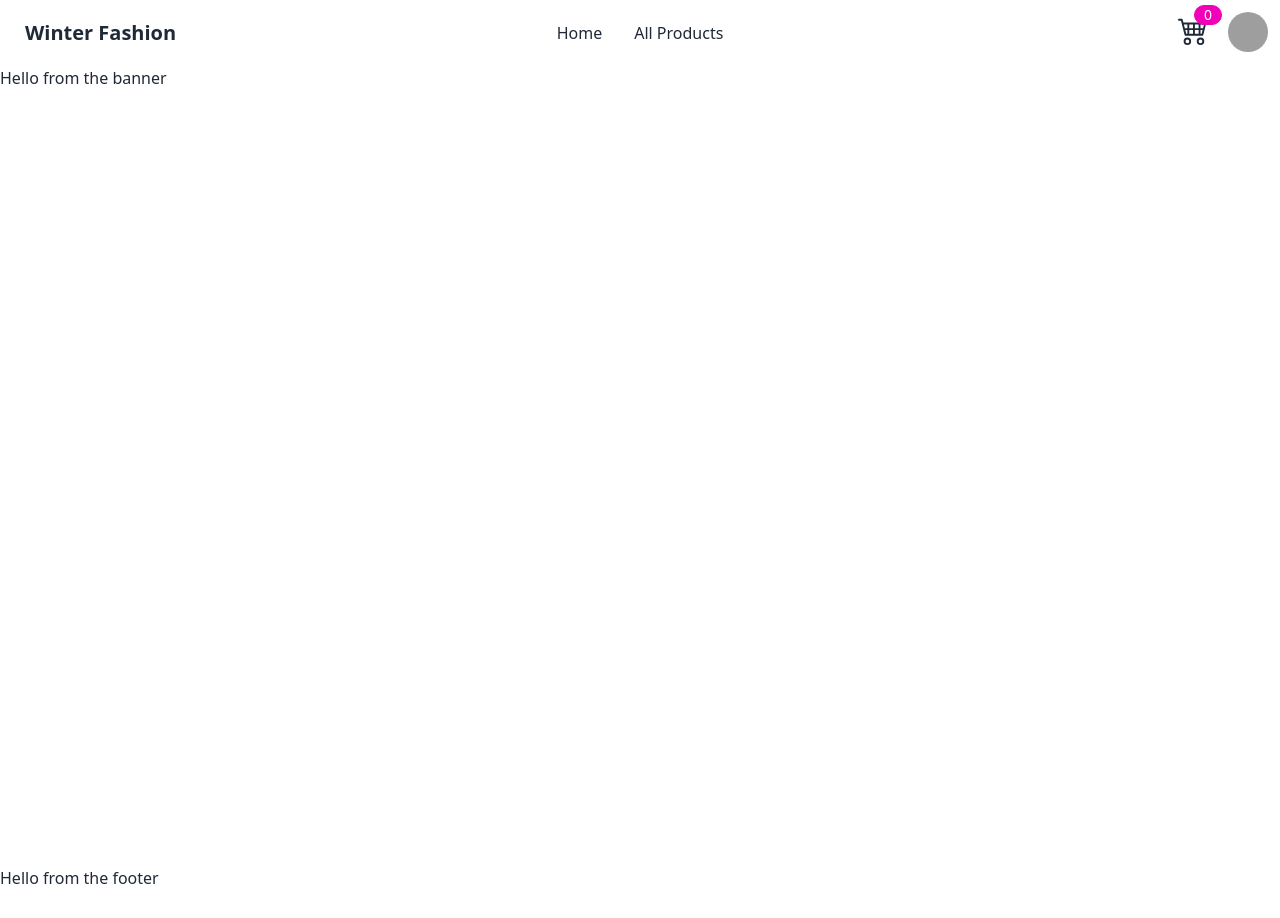
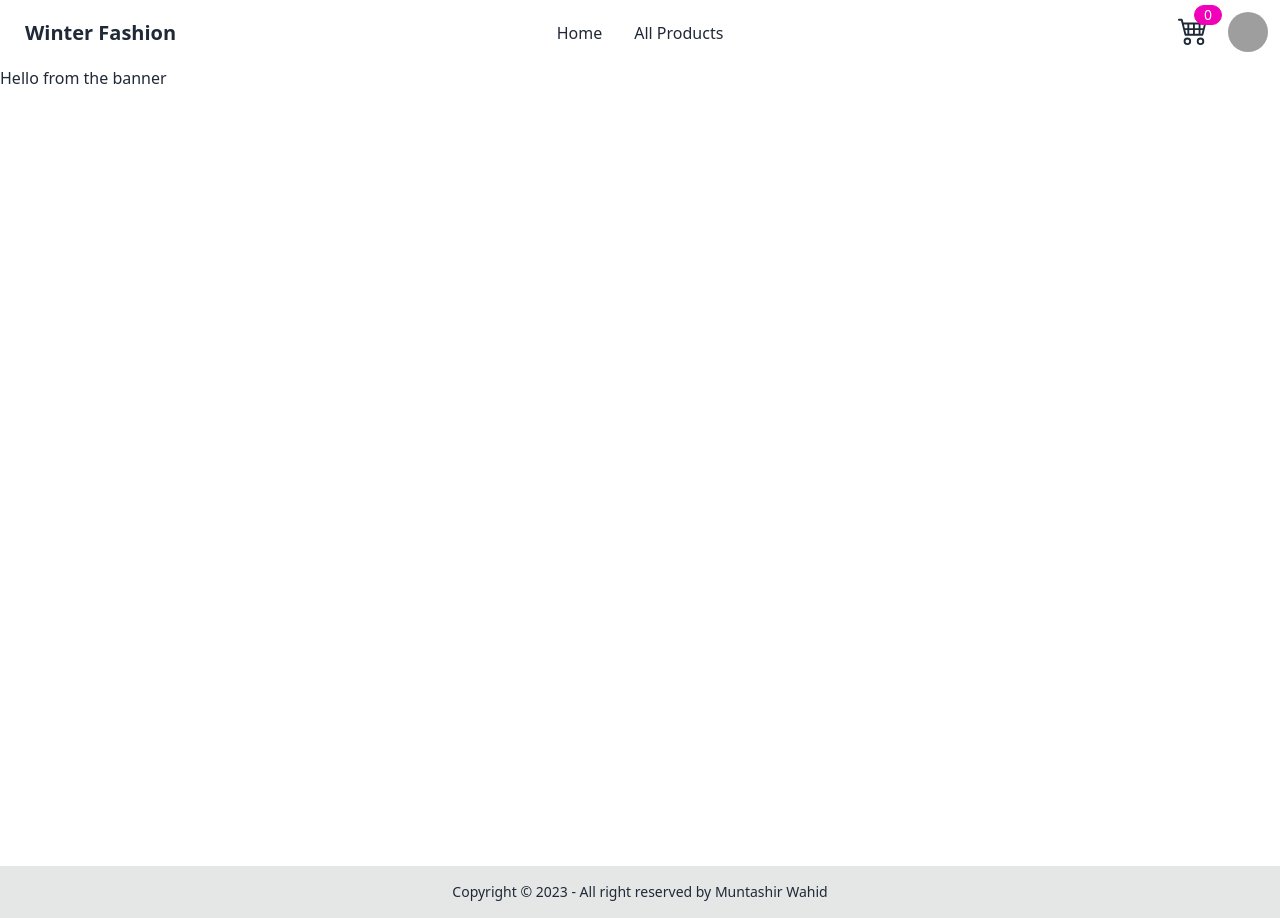
Before and after one commit to muntashir-wahid/winter-fashion, a React (Create React App) app: page / in a window 1280 px wide. Before the commit the page ends 890 px from the top, so only its background shows below. Built offline with nearby package versions, Linux system fonts and the light colour scheme; grey boxes are pictures that could not be loaded.

Commit message:
created footer

```diff
--- a/src/components/Footer/Footer.js
+++ b/src/components/Footer/Footer.js
@@ -2,8 +2,10 @@
 
 const Footer = () => {
   return (
-    <footer>
-      <h5>Hello from the footer</h5>
+    <footer className="footer footer-center p-4 bg-base-300 text-base-content">
+      <div>
+        <p>Copyright © 2023 - All right reserved by Muntashir Wahid</p>
+      </div>
     </footer>
   );
 };
```
